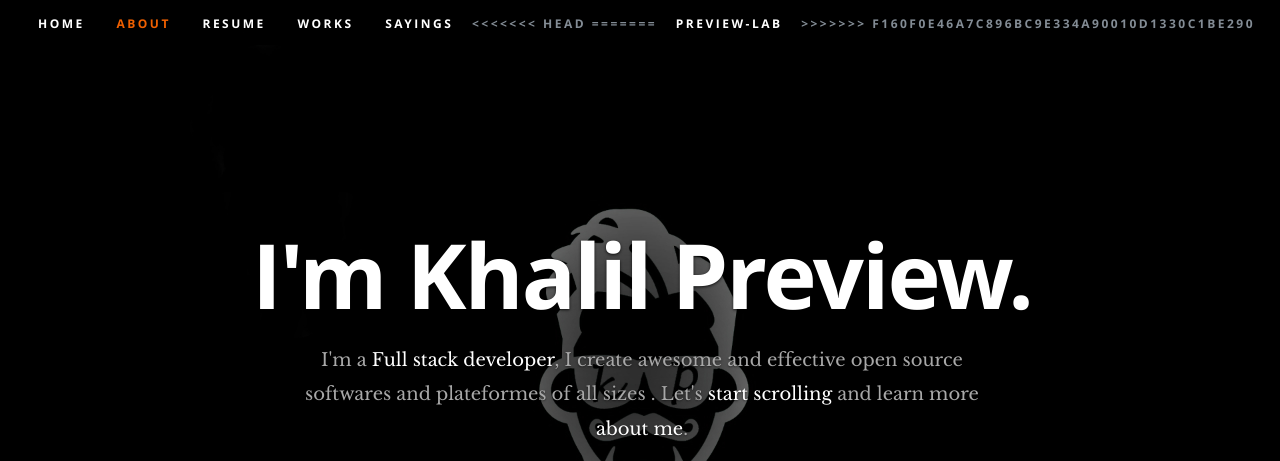
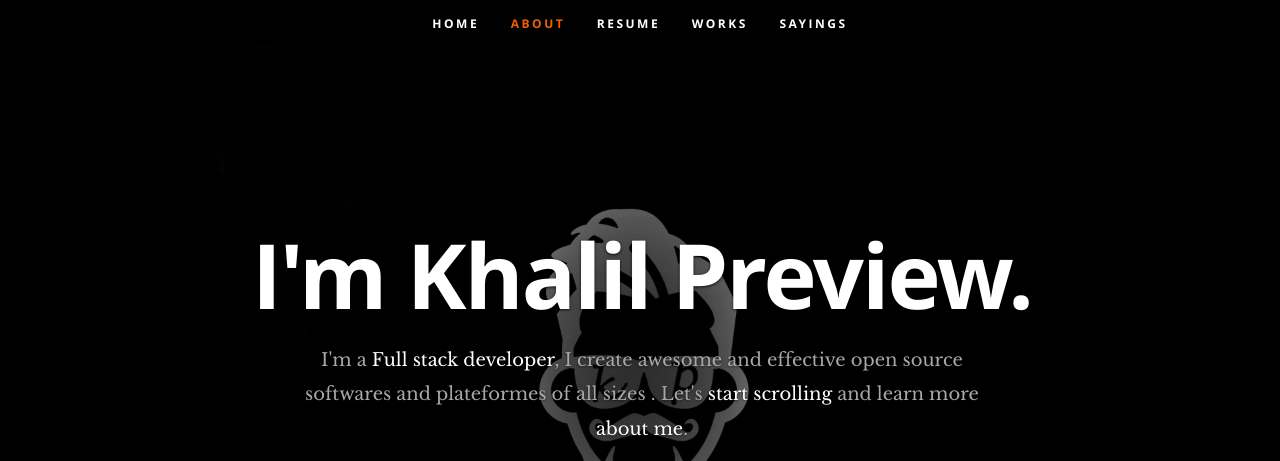
Before and after one commit to khalilpreview/khalilpreview.github.io, a plain HTML site: page index.html in a window 1280 px wide. Shown: the top 461 px of the page. Drawn offline with nearby package versions, Linux system fonts and the light colour scheme.

Commit message:
updateing

```diff
--- a/index.html
+++ b/index.html
@@ -47,12 +47,7 @@
 	         <li><a class="smoothscroll" href="#resume">Resume</a></li>
             <li><a class="smoothscroll" href="#portfolio">Works</a></li>
             <li><a class="smoothscroll" href="#testimonials">Sayings</a></li>
-<<<<<<< HEAD
 
-=======
-            <li><a class="smoothscroll" href="/previewlab">Preview-Lab</a></li>
-
->>>>>>> f160f0e46a7c896bc9e334a90010d1330c1be290
          </ul> <!-- end #nav -->
 
       </nav> <!-- end #nav-wrap -->
```
